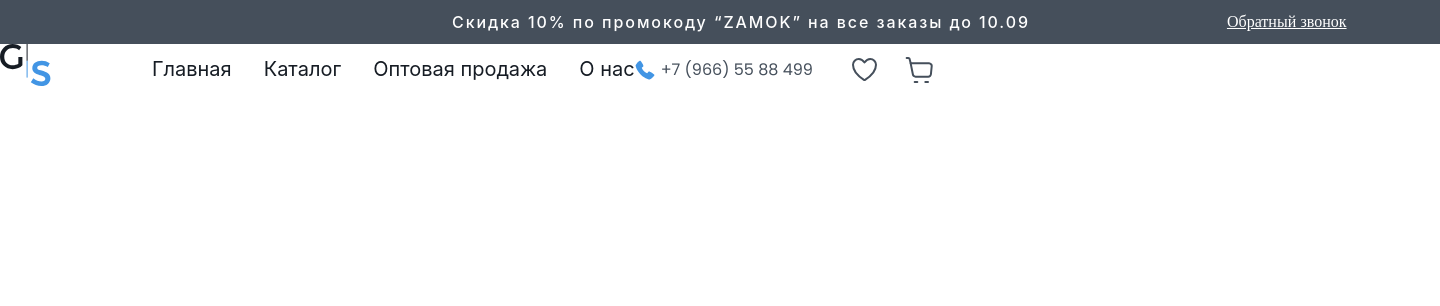
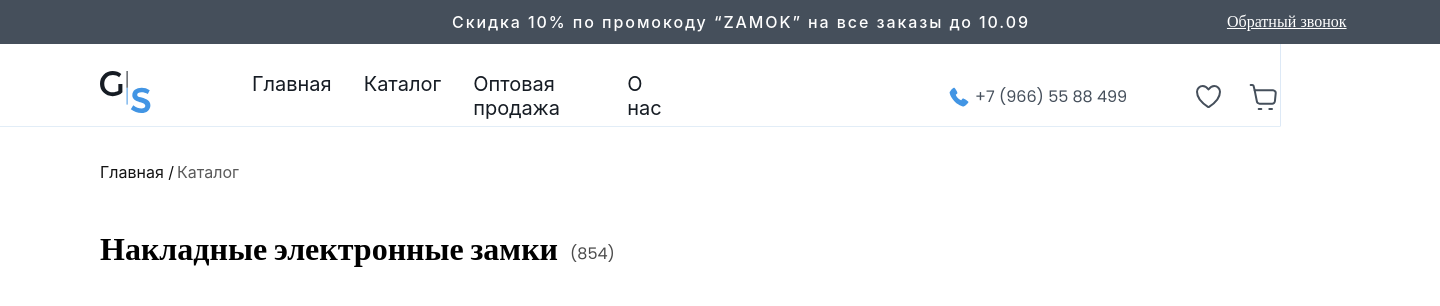
Before and after one commit to mukhammadaliyev1/Fn26-Hub, a plain HTML site: page index.html in a window 1280 px wide. Shown: the whole page, 1440 px wide, since content can reach past the window. Drawn offline with Linux system fonts and the light colour scheme; a web font is replaced by a local one.

Commit message:
mukkamlawtirilmoqda

```diff
--- a/index.html
+++ b/index.html
@@ -36,9 +36,9 @@
 
 
 <div class="icons">
-<img src="phone-call 1.svg" alt="">
+<img  src="phone-call 1.svg" alt="">
 <p class="numb">+7 (966) 55 88 499</p>
-<img src="Frame 4.svg" alt="">
+<img  class="Frame" src="Frame 4.svg" alt="">
 </div>
 
 
@@ -47,9 +47,16 @@
 
 
 </header>
+<div class="hero">
+    <a class="aaa" href="#">Главная /</a>
 
+    <a class="aa" href="#">Каталог</a>
+</div>
 
-
+<div class="h2">
+<h1>Накладные электронные замки</h1>
+<p >(854)</p>
+</div>
 
 
 
--- a/styles/style.css
+++ b/styles/style.css
@@ -8,10 +8,14 @@
 }
 
 header{
-max-width: 1440px;
+    max-width: 1440px;
+width: 100%;
 margin-left: auto;
+background-color: #fff;
 margin-right: auto;
 height: 126px;
+box-shadow: 0.3px 0.3px 0.3px 0.3px rgb(198, 219, 240);
+position: fixed;
 }
 .div1{
     width: 1440px;
@@ -55,9 +59,11 @@
     margin-left: 101px;
 }
 
-.flex{
+.flex{background-color: #fff;
     display: flex;
     align-items: center;
+    margin-top: 20px;
+    margin-left: 100px;
 
 }
 
@@ -74,4 +80,53 @@
     display: flex;
     align-items: center;
 margin-top: 9px;
+
+margin-left: 283.1px;
 }
+.Frame{
+    margin-left: 30px;
+}
+.hero{
+    display: flex;
+    padding-top: 150px;
+    margin-left: 100px;
+
+}
+.aaa{
+    color: #141414;
+    text-decoration: none;
+    font-family: Poppins;
+    font-family: SF Pro Text;
+font-size: 16px;
+font-weight: 400;
+line-height: 26px;
+text-align: left;
+
+
+}
+.aa{
+    text-decoration: none;
+    font-family: Poppins;
+    font-family: SF Pro Text;
+font-size: 16px;
+font-weight: 400;
+line-height: 26px;
+text-align: left;
+color: #141414;
+opacity: 0.7;
+margin-left: 3px;
+
+
+}
+
+.h2 p{
+    opacity: 0.7;
+    margin-top: 8px;
+}
+.h2{
+    margin-top: 40px;
+    display: flex;
+    align-items: center;
+gap: 12px;
+margin-left: 100px;
+}
```
